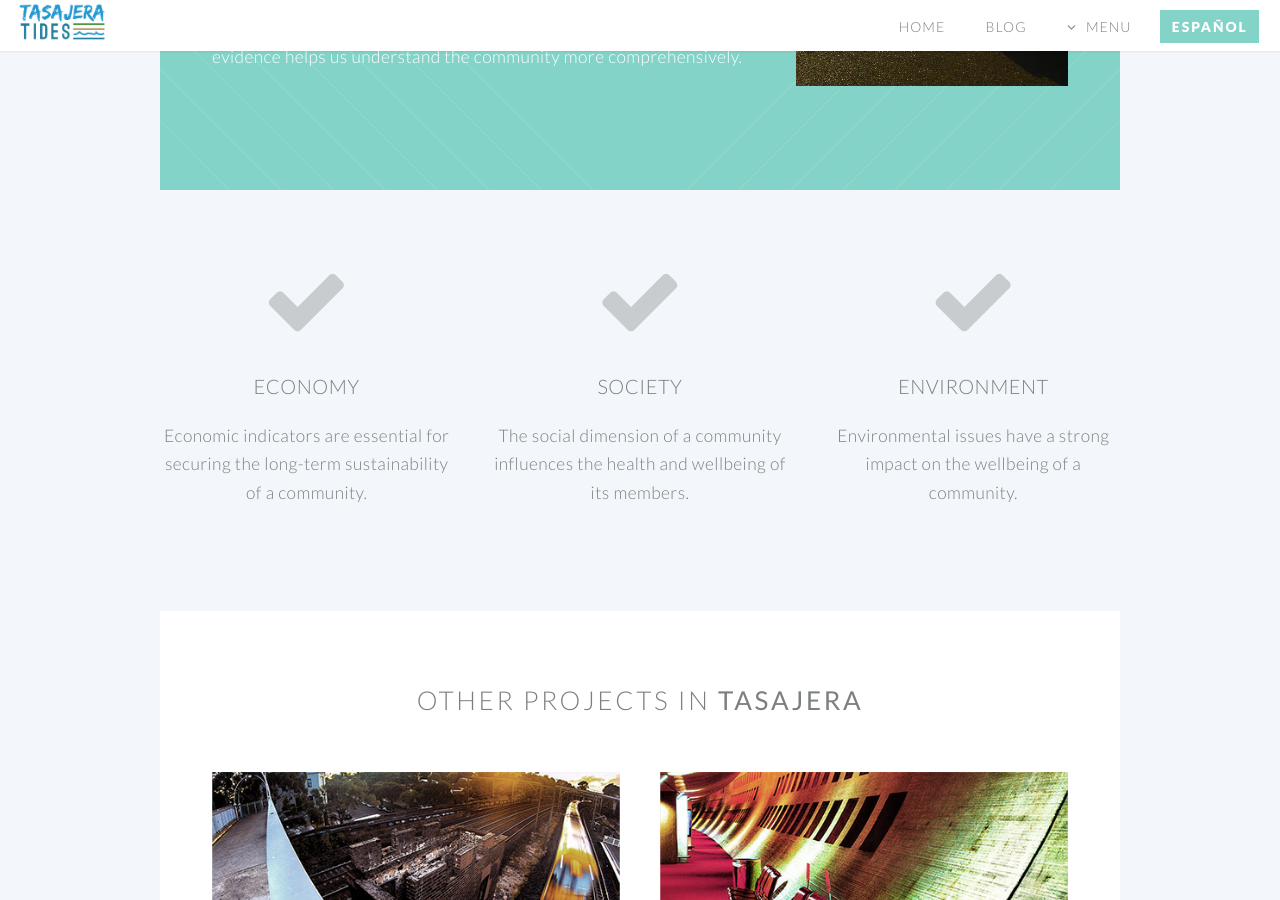
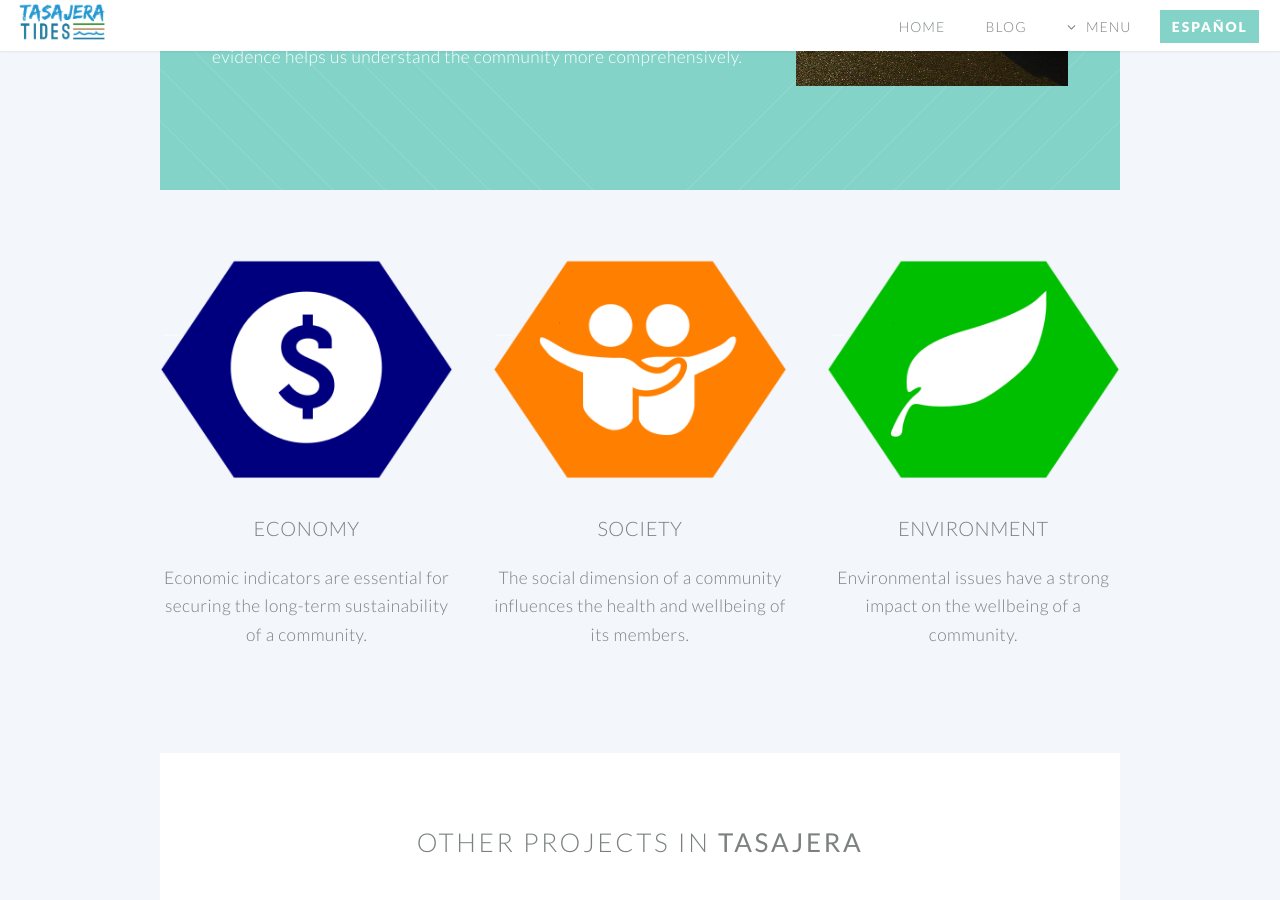
Before and after one commit to danteo90/danteo90.github.io, a Jekyll site: the page built from index-en.html, in a window 1280 px wide and 900 px high, scrolled down 1478 px. Built offline with Jekyll 4.4.1, drawn with Linux system fonts in a browser that asks for light colours.

Commit message:
Update index-en.html

```diff
--- a/index-en.html
+++ b/index-en.html
@@ -39,7 +39,7 @@ layout: landing-page-en
 							<div class="4u">
 
 								<section>
-									<span class="icon featured fa-check"></span>
+									<a href="/economy.html" class="image featured"><img src="images/economy-icon.png" alt=""/></a>
 									<header>
 										<h3>Economy</h3>
 									</header>
@@ -50,7 +50,7 @@ layout: landing-page-en
 							<div class="4u">
 
 								<section>
-									<span class="icon featured fa-check"></span>
+									<a href="/society.html" class="image featured"><img src="images/society-icon.png" alt=""/></a>
 									<header>
 										<h3>Society</h3>
 									</header>
@@ -61,7 +61,7 @@ layout: landing-page-en
 							<div class="4u">
 
 								<section>
-									<span class="icon featured fa-check"></span>
+									<a href="/environment.html" class="image featured"><img src="images/environment-icon.png" alt=""/></a>
 									<header>
 										<h3>Environment</h3>
 									</header>
```
